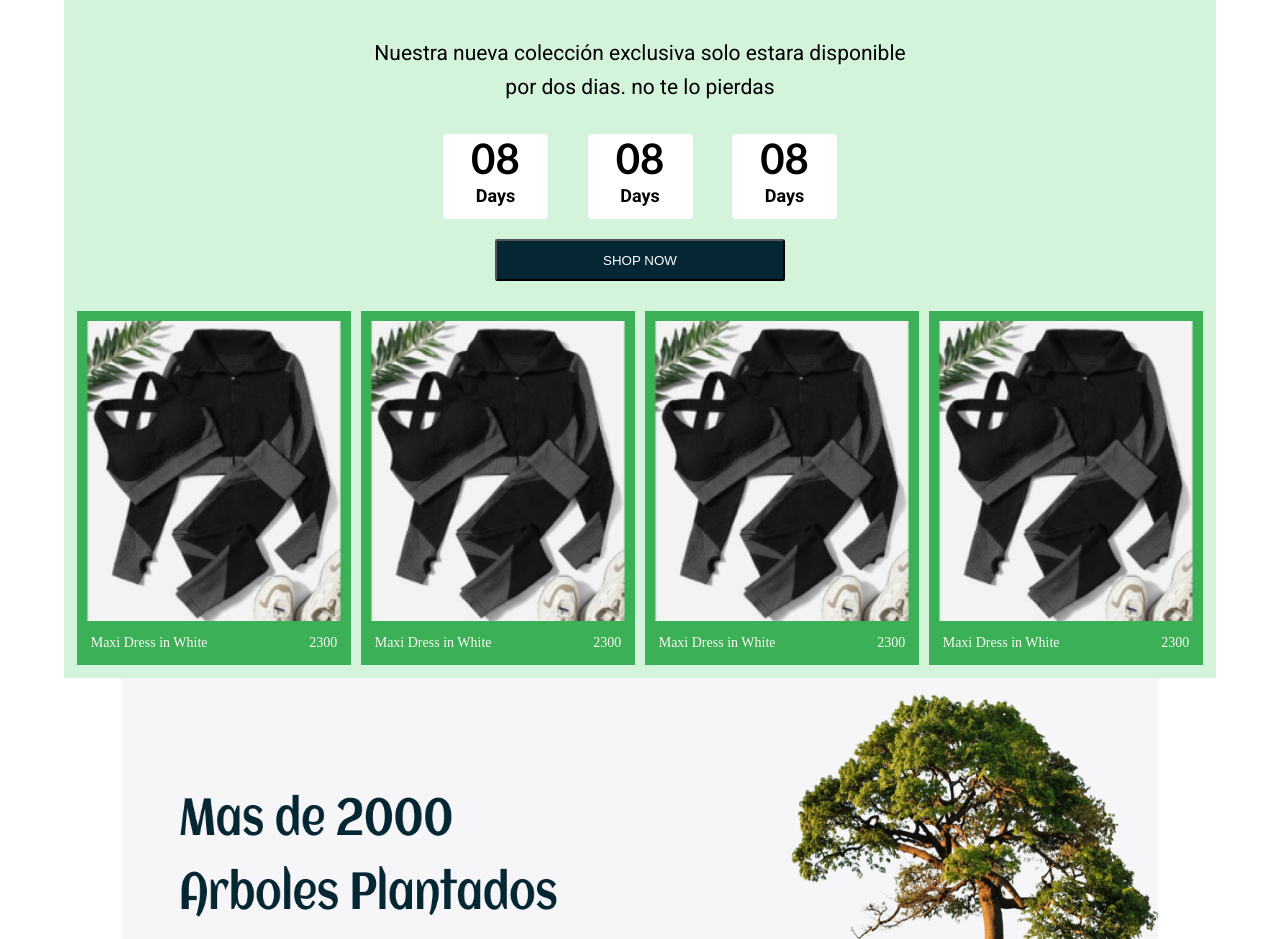
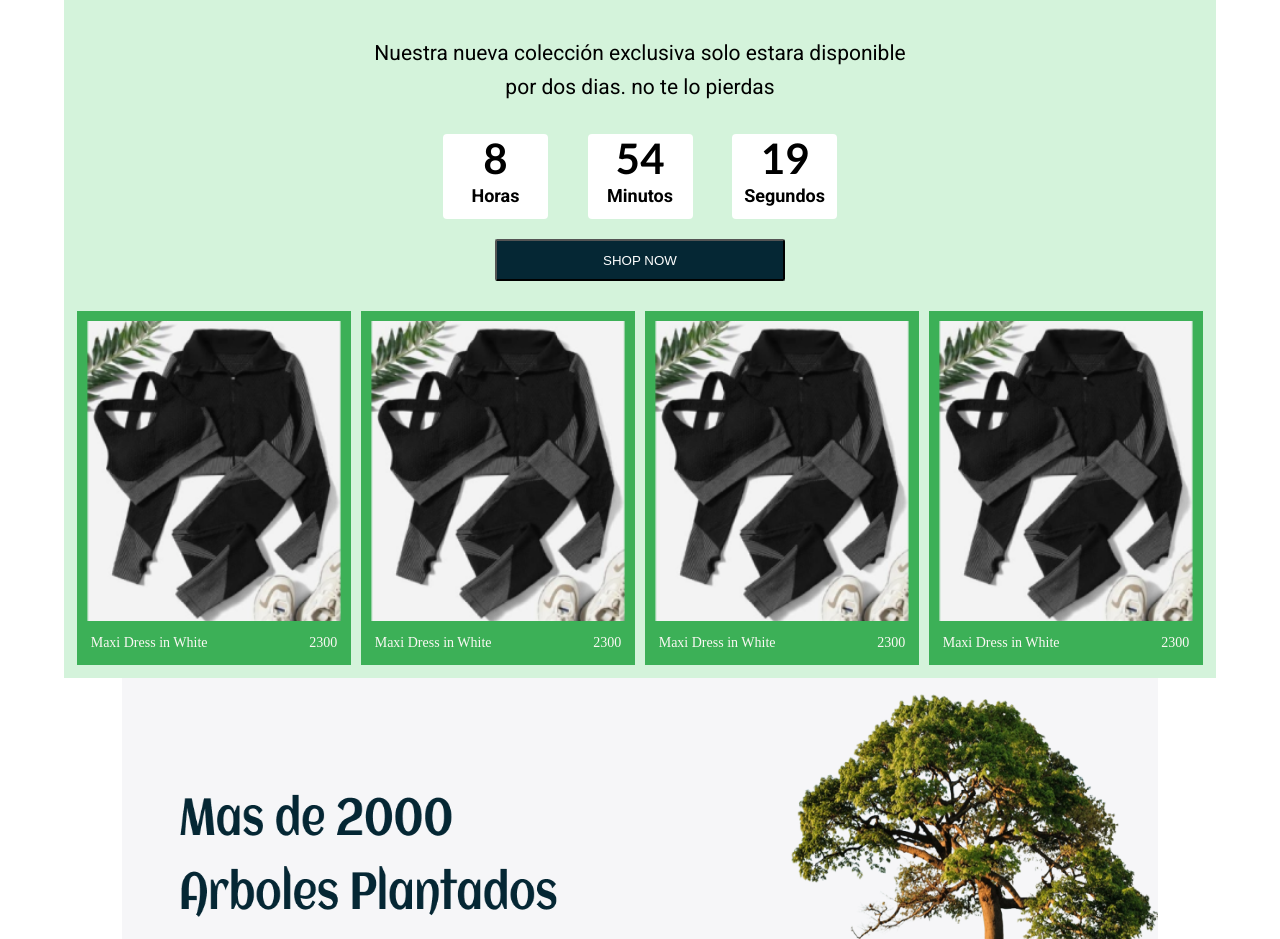
Before and after one commit to No-Country/s4-06-m-java-react, a React (Create React App) app: page / in a window 1280 px wide. Shown: the part 1480-2419 px from the top of the page. Built offline with nearby package versions, Linux system fonts and the light colour scheme; a web font is replaced by a local one.

Commit message:
counter down

```diff
--- a/src/components/home/section-flash-deal/FlashDeeal.jsx
+++ b/src/components/home/section-flash-deal/FlashDeeal.jsx
@@ -1,9 +1,47 @@
+import { useEffect, useRef, useState } from "react";
 import { Link } from "react-router-dom";
 import { CardSimple } from "../../sharedComponents/card/CardSimple";
 
 import "./FlashDeeal.css";
 
 export const FlashDeeal = () => {
+  const [timeHours, setHours] = useState("");
+  const [timeMinutes, setMinutes] = useState("00");
+  const [timeSeconds, setSeconds] = useState("00");
+
+  let interval = useRef();
+
+  const startTime = () => {
+    const countdownDate = new Date("Dec 30 , 2022 04:00:00").getTime();
+
+    interval = setInterval(() => {
+      const now = new Date().getTime();
+      const distance = countdownDate - now;
+
+      const hours = Math.floor(
+        (distance % (1000 * 60 * 60 * 24)) / (1000 * 60 * 60)
+      );
+      const minutes = Math.floor((distance % (1000 * 60 * 60)) / (1000 * 60));
+      const seconds = Math.floor((distance % (1000 * 60)) / 1000);
+      console.log(minutes);
+      console.log(seconds);
+      if (distance < 0) {
+        clearInterval(interval.current);
+      } else {
+        setHours(hours);
+        setMinutes(minutes);
+        setSeconds(seconds);
+      }
+    }, 1000);
+  };
+
+  useEffect(() => {
+    startTime();
+    return () => {
+      clearInterval(interval.current);
+    };
+  });
+
   return (
     <div className="FlashDeeal">
       <div className="FlashDeeal__wrapper-deal">
@@ -14,16 +52,16 @@ export const FlashDeeal = () => {
 
         <div className="timer">
           <div className="timer-box">
-            <span className="timer-box__number">08</span>
-            <span className="timer-box__days">Days</span>
+            <span className="timer-box__number">{timeHours}</span>
+            <span className="timer-box__days">Horas</span>
           </div>
           <div className="timer-box">
-            <span className="timer-box__number">08</span>
-            <span className="timer-box__days">Days</span>
+            <span className="timer-box__number">{timeMinutes}</span>
+            <span className="timer-box__days">Minutos</span>
           </div>
           <div className="timer-box">
-            <span className="timer-box__number">08</span>
-            <span className="timer-box__days">Days</span>
+            <span className="timer-box__number">{timeSeconds}</span>
+            <span className="timer-box__days">Segundos</span>
           </div>
         </div>
         <Link to="/products">
--- a/src/pages/payment/adress.css
+++ b/src/pages/payment/adress.css
@@ -0,0 +1,5 @@
+.AddressScreen {
+}
+
+.AddressScreen__header {
+}
```
